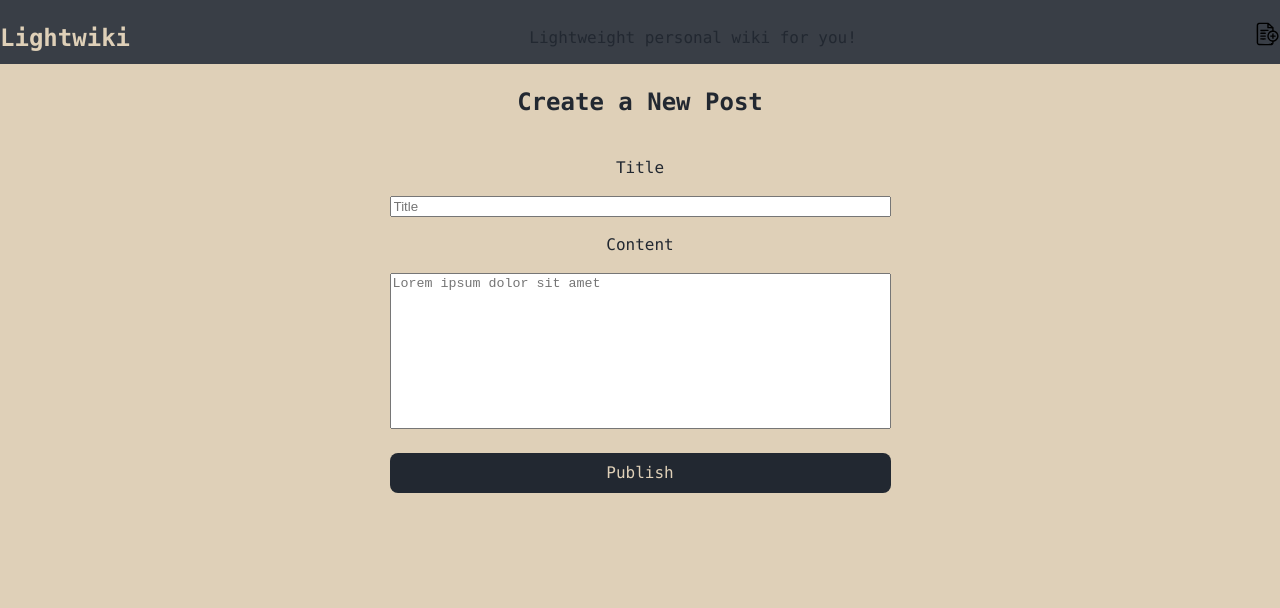
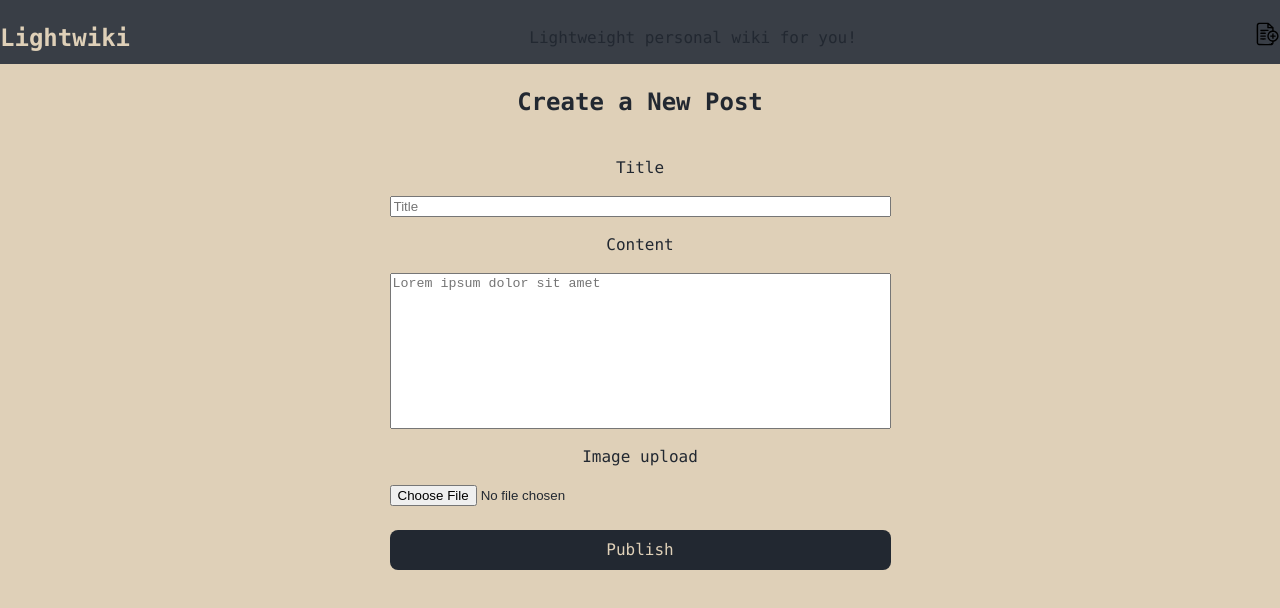
Before and after one commit to igorfrag/lightwiki-front, a React (Vite) app: page /posts/new-post in a window 1280 px wide. Shown: the top 608 px of the page. Built offline with nearby package versions, Linux system fonts and the light colour scheme.

Commit message:
image support and user upload

```diff
--- a/src/App.css
+++ b/src/App.css
@@ -1,11 +1,12 @@
 #root {
     margin: 0 auto;
     text-align: center;
+    width: 100%;
 }
 
 .header {
     background-color: #393e46;
-    width: 100vw;
+    width: 100%;
     max-height: 64px;
 }
 
--- a/src/components/HomePost.tsx
+++ b/src/components/HomePost.tsx
@@ -5,6 +5,7 @@ interface HomePostProps {
     body: string;
     createdAt: string;
     id: number;
+    imagePath: string;
 }
 
 async function handleDelete(e: number) {
@@ -30,8 +31,21 @@ async function handleDelete(e: number) {
     }
 }
 
-const HomePost: React.FC<HomePostProps> = ({ title, body, createdAt, id }) => {
+const HomePost: React.FC<HomePostProps> = ({
+    title,
+    body,
+    createdAt,
+    id,
+    imagePath,
+}) => {
     const localDate = new Date(createdAt).toLocaleString(undefined);
+    function isUploaded() {
+        if (imagePath.includes('null')) {
+            return <></>;
+        } else {
+            return <img className='home-post-image' src={imagePath} />;
+        }
+    }
     return (
         <div className='home-post'>
             <div className='home-post-header'>
@@ -41,14 +55,9 @@ const HomePost: React.FC<HomePostProps> = ({ title, body, createdAt, id }) => {
                 </button>
             </div>
             <div className='home-post-body'>
-                <img
-                    className='home-post-image'
-                    src='/picapau.jpeg'
-                    alt='Pica Pau'
-                />
-
+                {isUploaded()}
                 <p className='home-post-text'>{body}</p>
-                <time dateTime={localDate}>Posted at {localDate}</time>
+                <time dateTime={localDate}>Posted at {localDate} </time>
             </div>
         </div>
     );
--- a/src/components/NewPost.tsx
+++ b/src/components/NewPost.tsx
@@ -4,25 +4,25 @@ import { useNavigate } from '@tanstack/react-router';
 const NewPost: React.FC = () => {
     const [title, setTitle] = useState('');
     const [content, setContent] = useState('');
+    const [image, setImage] = useState<File | null>(null);
     const navigate = useNavigate({ from: '/posts/new-post' });
 
     async function handleSubmit(e: React.FormEvent<HTMLFormElement>) {
         e.preventDefault();
 
-        const postData = {
-            title: title,
-            body: content,
-        };
+        const formData = new FormData();
+        formData.append('title', title);
+        formData.append('body', content);
+        if (image) {
+            formData.append('image', image);
+        }
 
         try {
             const response = await fetch(
                 `${import.meta.env.VITE_API_URL}/api/new`,
                 {
                     method: 'POST',
-                    headers: {
-                        'Content-Type': 'application/json',
-                    },
-                    body: JSON.stringify(postData),
+                    body: formData,
                 }
             );
             if (response.ok) {
@@ -40,7 +40,11 @@ const NewPost: React.FC = () => {
     return (
         <div>
             <h2>Create a New Post</h2>
-            <form onSubmit={handleSubmit} className='new-post-form'>
+            <form
+                onSubmit={handleSubmit}
+                className='new-post-form'
+                encType='multipart/form-data'
+            >
                 <p>Title</p>
                 <input
                     type='text'
@@ -59,6 +63,13 @@ const NewPost: React.FC = () => {
                     style={{ resize: 'none' }}
                     onChange={(e) => setContent(e.target.value)}
                 />
+                <p>Image upload</p>
+                <input
+                    type='file'
+                    name='image'
+                    accept='image/*'
+                    onChange={(e) => setImage(e.target.files?.[0] || null)}
+                />
                 <br />
                 <button type='submit' name='button' value='submit'>
                     Publish
--- a/src/index.css
+++ b/src/index.css
@@ -22,7 +22,9 @@ a:hover {
 
 body {
     margin: 0;
+    padding: 0;
     display: flex;
+    width: 100%;
     min-width: 320px;
     min-height: 100vh;
 }
--- a/src/routes/index.tsx
+++ b/src/routes/index.tsx
@@ -6,6 +6,7 @@ interface Post {
     body: string;
     created_at: string;
     id: number;
+    image_path: string;
 }
 
 export const Route = createFileRoute('/')({
@@ -35,6 +36,7 @@ function Index() {
                         title={post.title}
                         body={post.body}
                         createdAt={post.created_at}
+                        imagePath={`${import.meta.env.VITE_API_URL}${post.image_path}`}
                     />
                 ))}
             </div>
--- a/src/routes/posts/$postid.tsx
+++ b/src/routes/posts/$postid.tsx
@@ -24,6 +24,7 @@ function PostPage() {
             body={post.body}
             createdAt={post.created_at}
             id={post.id}
+            imagePath={`${import.meta.env.VITE_API_URL}${post.image_path}`}
         />
     );
 }
```
